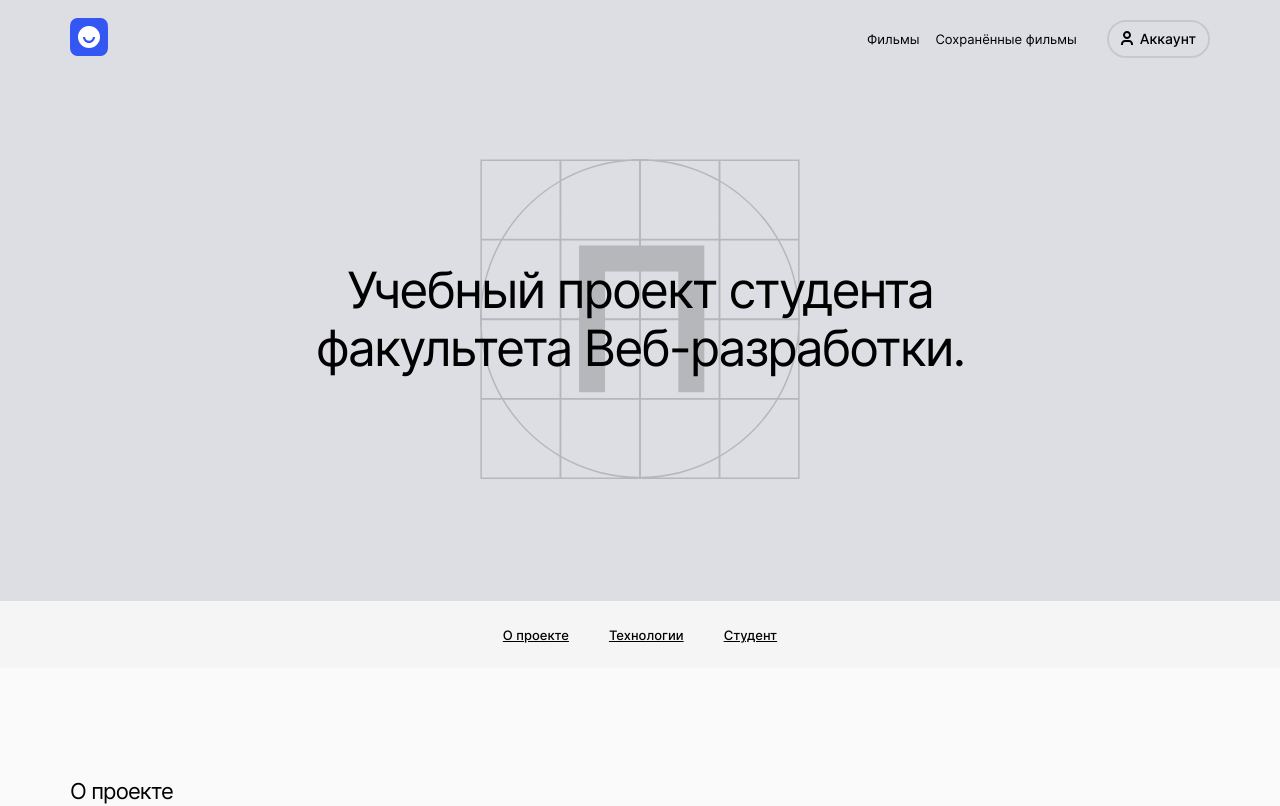
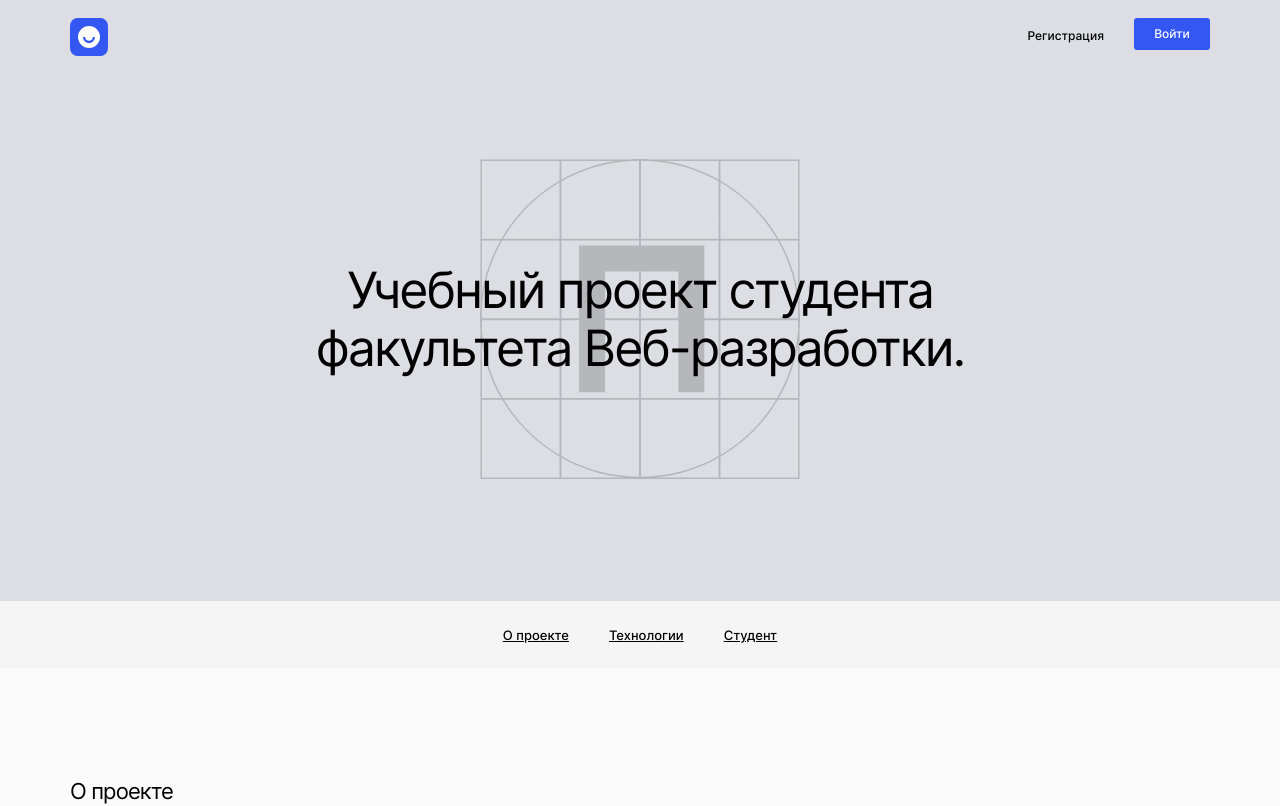
Before and after one commit to baglaev/movies-explorer-frontend, a React (Create React App) app: page / in a window 1280 px wide. Shown: the top 806 px of the page. Built offline with nearby package versions, Linux system fonts and the light colour scheme; no server answers.

Commit message:
fix review

```diff
--- a/src/components/MoviesCard/MoviesCard.css
+++ b/src/components/MoviesCard/MoviesCard.css
@@ -16,6 +16,13 @@
   border-top-right-radius: 10px;
   object-fit: cover;
   object-position: center;
+}
+
+.movies-card__link {
+  grid-column: span 2;
+
+  width: 270px;
+  height: 151px;
 }
 
 .movies-card__name {
--- a/src/components/Navigation/Navigation.css
+++ b/src/components/Navigation/Navigation.css
@@ -1,50 +1,34 @@
-.navigation__container {
-  margin: 0;
-  padding: 0;
+.nav__container {
   display: flex;
   justify-content: center;
   align-items: center;
   column-gap: 30px;
   list-style-type: none;
+  margin: 0;
+  padding: 0;
 }
 
-.navigation_active {
-  /* width: 100%; */
-  display: flex;
-  justify-content: space-between;
-  align-items: center;
+.nav__signup {
+  font-size: 12px;
+  font-weight: 500;
+  line-height: 1.33em;
+  text-decoration: none;
+  color: #000;
+  opacity: 1;
+  transition: opacity 1s ease-in-out;
 }
 
-.navigation__container_active {
-  margin: 0;
-  padding: 0;
-  display: flex;
-  justify-content: space-between;
-  align-items: center;
-  list-style-type: none;
+.nav__signup:hover {
+  opacity: 0.7;
+  cursor: pointer;
 }
 
-.navigation__signup {
+.nav__signin {
   font-size: 12px;
   font-weight: 500;
-  line-height: normal;
-  font-style: normal;
-  text-decoration: none;
-  color: #000;
-}
-
-.navigation__signup:hover {
-  cursor: pointer;
-  opacity: 0.8;
-}
-
-.navigation__signin {
-  font-size: 12px;
-  font-weight: 500;
-  line-height: normal;
-  font-style: normal;
-  color: #FFF;
-  background-color: #3456F3;
+  line-height: 1.33em;
+  color: #fff;
+  background-color: #3456f3;
   border-radius: 3px;
   text-decoration: none;
   width: 76px;
@@ -52,37 +36,63 @@
   display: flex;
   justify-content: center;
   align-items: center;
+  opacity: 1;
+  transition: opacity 1s ease-in-out;
 }
 
-.navigation__signin:hover {
+.nav__signin:hover {
+  opacity: 0.8;
   cursor: pointer;
-  opacity: 0.8;
 }
 
-.navigation__items {
+.nav_active {
+  display: flex;
+  justify-content: space-between;
+  align-items: center;
+  width: 100%;
+}
+
+.nav__container_active {
+  display: flex;
+  justify-content: space-between;
+  align-items: center;
+  margin: 0;
+  padding: 0;
+  list-style-type: none;
+  width: 100%;
+}
+
+@media screen and (max-width: 770px) {
+  .nav__container_active {
+    display: none;
+  }
+}
+
+.nav__list {
   display: flex;
   column-gap: 16px;
 }
 
-.navigation__item {
+.nav__item {
+  color: #000;
   font-size: 13px;
-  line-height: normal;
-  font-style: normal;
+  line-height: 1.38em;
   text-decoration: none;
   font-weight: 400;
-  color: #000;
+  opacity: 1;
+  transition: opacity 1s ease-in-out;
 }
 
-.navigation__item:hover {
+.nav__item:hover {
+  opacity: 0.7;
   cursor: pointer;
-  opacity: 0.7;
 }
 
-.navigation__item_active {
+.nav__item_active {
   font-weight: 500;
 }
 
-.navigation__menu-burger {
+.nav__menu-toggle {
   width: 44px;
   height: 44px;
   background-image: url("../../images/burger-icon.svg");
@@ -90,13 +100,15 @@
   background-repeat: no-repeat;
   background-size: contain;
   border: none;
+  display: none;
   padding: 0;
-  display: none;
+  transition: opacity 1s ease-in-out;
+  opacity: 1;
 }
 
-.navigation__menu-burger:hover {
+.nav__menu-toggle:hover {
+  opacity: 0.8;
   cursor: pointer;
-  opacity: 0.8;
 }
 
 .menu__toggle_active {
@@ -109,37 +121,33 @@
 }
 
 @media screen and (max-width: 770px) {
-  .navigation__menu-burger {
+  .nav__menu-toggle {
     display: block;
   }
 
-  .navigation_active {
+  .nav_active {
     justify-content: flex-end;
-  }
-
-  .navigation__container_active {
-    display: none;
   }
 }
 
 @media screen and (max-width: 500px) {
-  .navigation__container {
+  .nav__container {
     column-gap: 14px;
   }
 
-  .navigation__signup {
+  .nav__signup {
     font-size: 10px;
-    line-height: normal;
+    line-height: 1.6em;
   }
 
-  .navigation__signin {
+  .nav__signin {
     font-size: 10px;
-    line-height: normal;
+    line-height: 1.6em;
     width: 54px;
     height: 26px;
   }
 
-  .navigation__menu-burger {
+  .nav__menu-toggle {
     width: 40px;
     height: 43px;
     background-image: url("../../images/burger-icon.svg");
--- a/src/components/Navigation/Navigation.jsx
+++ b/src/components/Navigation/Navigation.jsx
@@ -7,28 +7,42 @@ function Navigation({ isLoggedIn, onSideMenu }) {
 
   return (
     <>
-      {isLoggedIn ? (
-        <div className="navigation">
-          <ul className="navigation__container">
+      {!isLoggedIn && location.pathname === "/" ? (
+        <nav className="nav">
+          <ul className="nav__container">
             <li>
-              <Link to="/signup" className="navigation__signup">Регистрация</Link>
+              <Link to="/signup" className="nav__signup">
+                Регистрация
+              </Link>
             </li>
             <li>
-              <Link to="/signin" className="navigation__signin">Войти</Link>
+              <Link to="/signin" className="nav__signin">
+                Войти
+              </Link>
             </li>
           </ul>
-        </div>
+        </nav>
       ) : (
-        <div className="navigation navigation_active">
-          <ul className="navigation__container navigation__container_active">
-            <li className="navigation__items">
-              <Link to="/movies" className={`navigation__item ${location.pathname === "/movies" ? "navigation__item_active" : ""}`}>Фильмы</Link>
-              <Link to="/saved-movies" className={`navigation__item ${location.pathname === "/saved-movies" ? "navigation__item_active" : ""}`}>Сохранённые фильмы</Link>
+        <nav className="nav nav_active">
+          <ul className="nav__container nav__container_active">
+            <li className="nav__list">
+              <Link to="/movies" className={`nav__item ${location.pathname === "/movies" ? "nav__item_active" : ""}`}>
+                Фильмы
+              </Link>
+              <Link to="/saved-movies" className={`nav__item ${location.pathname === "/saved-movies" ? "nav__item_active" : ""}`}>
+                Сохранённые фильмы
+              </Link>
             </li>
-            <li><ProfileButton /></li>
+            <li>
+              <ProfileButton />
+            </li>
           </ul>
-          <button type="button" className="navigation__menu-burger" onClick={onSideMenu}></button>
-        </div>
+          <button
+            type="button"
+            className="nav__menu-toggle"
+            onClick={onSideMenu} >
+          </button>
+        </nav>
       )
       }
     </>
--- a/src/utils/api.js
+++ b/src/utils/api.js
@@ -26,6 +26,7 @@ export const register = (name, email, password) => {
 export const authorize = (email, password) => {
   return fetch(`${BASE_URL}/signin`, {
     method: 'POST',
+    credentials: 'include',
     headers: {
       'Accept': 'application/json',
       'Content-Type': 'application/json'
```
